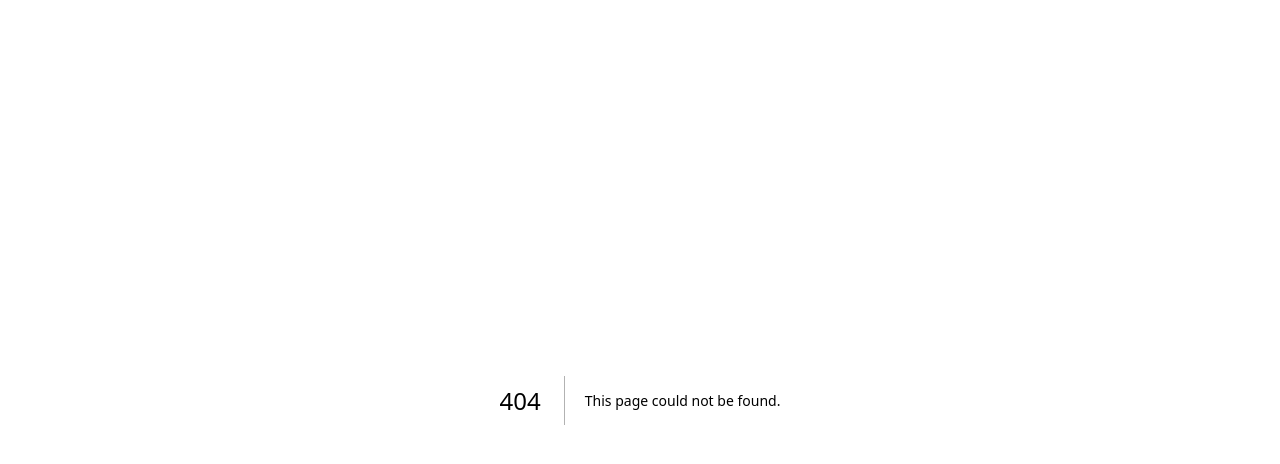
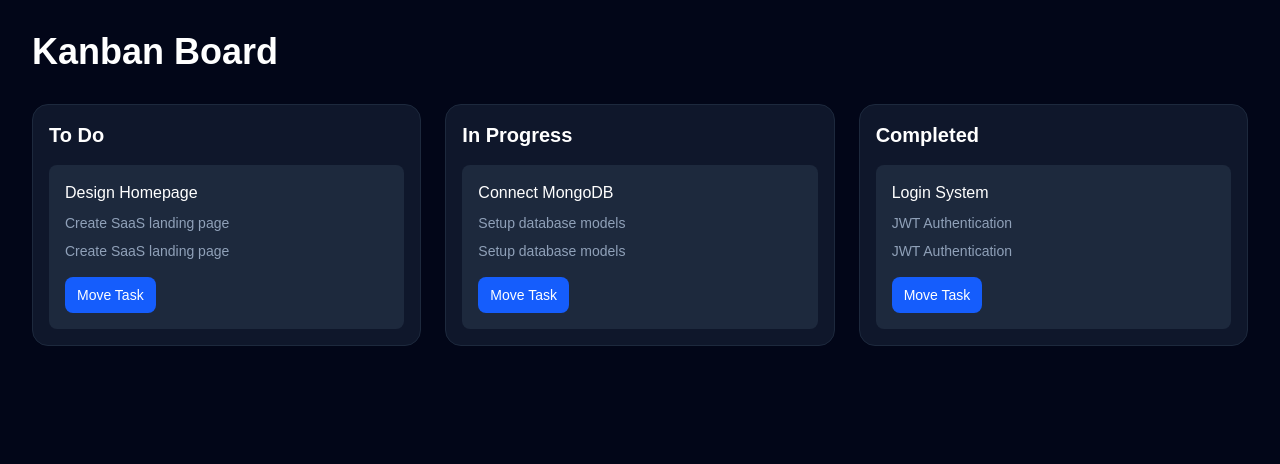
Before and after one commit to afridi-ishaq/Task-Management-Saas, a Next.js app: page /board in a window 1280 px wide. Before the commit this address had no page. Shown: the top 464 px of the page. Built offline with nearby package versions, Linux system fonts and the light colour scheme.

Commit message:
new updates

```diff
--- a/package.json
+++ b/package.json
@@ -16,7 +16,8 @@
     "mongoose": "^9.7.4",
     "next": "16.2.10",
     "react": "19.2.4",
-    "react-dom": "19.2.4"
+    "react-dom": "19.2.4",
+    "recharts": "^3.9.2"
   },
   "devDependencies": {
     "@tailwindcss/postcss": "^4",
--- /dev/null
+++ b/src/app/board/page.js
@@ -0,0 +1,90 @@
+"use client";
+
+import { useState } from "react";
+import KanbanColumn from "@/components/KanbanColumn";
+
+export default function BoardPage() {
+  const [tasks, setTasks] = useState([
+    {
+      id: 1,
+      title: "Design Homepage",
+      description: "Create SaaS landing page",
+      status: "todo",
+    },
+    {
+      id: 2,
+      title: "Connect MongoDB",
+      description: "Setup database models",
+      status: "in-progress",
+    },
+    {
+      id: 3,
+      title: "Login System",
+      description: "JWT Authentication",
+      status: "completed",
+    },
+  ]);
+
+  const moveTask = (id) => {
+    setTasks((prev) =>
+      prev.map((task) => {
+        if (task.id !== id) return task;
+
+        if (task.status === "todo") {
+          return {
+            ...task,
+            status: "in-progress",
+          };
+        }
+
+        if (task.status === "in-progress") {
+          return {
+            ...task,
+            status: "completed",
+          };
+        }
+
+        return {
+          ...task,
+          status: "todo",
+        };
+      })
+    );
+  };
+
+  return (
+    <div className="min-h-screen bg-slate-950 text-white p-8">
+      <h1 className="text-4xl font-bold mb-8">
+        Kanban Board
+      </h1>
+
+      <div className="grid md:grid-cols-3 gap-6">
+        <KanbanColumn
+          title="To Do"
+          tasks={tasks.filter(
+            (task) => task.status === "todo"
+          )}
+          moveTask={moveTask}
+        />
+
+        <KanbanColumn
+          title="In Progress"
+          tasks={tasks.filter(
+            (task) =>
+              task.status === "in-progress"
+          )}
+          moveTask={moveTask}
+        />
+
+        <KanbanColumn
+          title="Completed"
+          tasks={tasks.filter(
+            (task) =>
+              task.status === "completed"
+          )}
+          moveTask={moveTask}
+        />
+      </div>
+    </div>
+  );
+}
--- a/src/app/dashboard/page.jsx
+++ b/src/app/dashboard/page.jsx
@@ -1,5 +1,9 @@
 import Sidebar from "@/components/Sidebar";
 import LogoutButton from "@/components/LogoutButton";
+import StatsCard from "@/components/StatsCard";
+import TaskChart from "@/components/TaskChart";
+import RecentActivity from "@/components/RecentActivity";
+
 
 export default function DashboardPage() {
   return (
@@ -26,37 +30,32 @@ export default function DashboardPage() {
           </p>
 
           {/* Stats */}
-          <div className="grid md:grid-cols-3 gap-6 mt-10">
-            <div className="bg-slate-900 border border-slate-800 rounded-2xl p-6">
-              <h3 className="text-slate-400">
-                Total Projects
-              </h3>
+          <div className="grid md:grid-cols-4 gap-6 mt-10">
+            <StatsCard
+              title="Projects"
+              value="12"
+            />
 
-              <p className="text-4xl font-bold mt-4">
-                12
-              </p>
-            </div>
+            <StatsCard
+              title="Tasks"
+              value="128"
+            />
 
-            <div className="bg-slate-900 border border-slate-800 rounded-2xl p-6">
-              <h3 className="text-slate-400">
-                Total Tasks
-              </h3>
+            <StatsCard
+              title="Completed"
+              value="92"
+            />
 
-              <p className="text-4xl font-bold mt-4">
-                128
-              </p>
-            </div>
+            <StatsCard
+              title="Progress"
+              value="72%"
+            />
+          </div>
+          <div className="mt-10">
+            <TaskChart />
+          </div>
 
-            <div className="bg-slate-900 border border-slate-800 rounded-2xl p-6">
-              <h3 className="text-slate-400">
-                Completed
-              </h3>
-
-              <p className="text-4xl font-bold mt-4">
-                92
-              </p>
-            </div>
-          </div>
+          <RecentActivity />
 
           {/* Recent Tasks */}
           <div className="bg-slate-900 border border-slate-800 rounded-2xl p-6 mt-10">
--- /dev/null
+++ b/src/app/profile/page.jsx
@@ -0,0 +1,25 @@
+export default function ProfilePage() {
+  return (
+    <div className="min-h-screen bg-slate-950 text-white p-8">
+      <h1 className="text-4xl font-bold">
+        Profile
+      </h1>
+
+      <div className="mt-8 bg-slate-900 border border-slate-800 rounded-2xl p-6">
+        <div className="space-y-4">
+          <p>
+            <strong>Name:</strong> Muhammad Ishaq
+          </p>
+
+          <p>
+            <strong>Email:</strong> user@gmail.com
+          </p>
+
+          <p>
+            <strong>Role:</strong> User
+          </p>
+        </div>
+      </div>
+    </div>
+  );
+}
--- a/src/app/tasks/page.jsx
+++ b/src/app/tasks/page.jsx
@@ -1,6 +1,7 @@
 "use client";
 
 import { useState } from "react";
+import StatusBadge from "@/components/StatusBadge";
 
 export default function TasksPage() {
     const [tasks, setTasks] = useState([
@@ -63,14 +64,26 @@ export default function TasksPage() {
                     {tasks.map((task) => (
                         <div
                             key={task.id}
-              className="bg-slate-900 border border-slate-800 p-5 rounded-xl"
+                            className="bg-slate-800 p-4 rounded-lg"
                         >
-              <h3 className="font-semibold">
+                            <div className="flex justify-between items-center">
+                                <h3 className="font-medium">
                                     {task.title}
                                 </h3>
 
-              <p className="text-slate-400 mt-2">
-                {task.status}
+                                <StatusBadge
+                                    status={
+                                        title === "To Do"
+                                            ? "todo"
+                                            : title === "In Progress"
+                                                ? "in-progress"
+                                                : "completed"
+                                    }
+                                />
+                            </div>
+
+                            <p className="text-sm text-slate-400 mt-2">
+                                {task.description}
                             </p>
                         </div>
                     ))}
--- /dev/null
+++ b/src/components/KanbanColumn.jsx
@@ -0,0 +1,42 @@
+export default function KanbanColumn({
+    title,
+    tasks,
+    moveTask,
+}) {
+    return (
+        <div className="bg-slate-900 border border-slate-800 rounded-2xl p-4">
+            <h2 className="text-xl font-semibold mb-4">
+                {title}
+            </h2>
+
+            <div className="space-y-3">
+                {tasks.map((task) => (
+                    <div
+                        key={task.id}
+                        className="bg-slate-800 p-4 rounded-lg"
+                    >
+                        <h3 className="font-medium">
+                            {task.title}
+                        </h3>
+
+                        <p className="text-sm text-slate-400 mt-2">
+                            {task.description}
+                        </p>
+
+                        <p className="text-sm text-slate-400 mt-2">
+                            {task.description}
+                        </p>
+
+                        <button
+                            onClick={() => moveTask(task.id)}
+                            className="mt-4 bg-blue-600 px-3 py-2 rounded-lg text-sm"
+                        >
+                            Move Task
+                        </button>
+                    </div>
+
+                ))}
+            </div>
+        </div>
+    );
+}
--- /dev/null
+++ b/src/components/RecentActivity.js
@@ -0,0 +1,28 @@
+export default function RecentActivity() {
+  const activities = [
+    "Created TaskFlow SaaS Project",
+    "Added Authentication",
+    "Connected MongoDB",
+    "Created Tasks Module",
+    "Updated Dashboard",
+  ];
+
+  return (
+    <div className="bg-slate-900 border border-slate-800 rounded-2xl p-6 mt-10">
+      <h2 className="text-2xl font-semibold">
+        Recent Activity
+      </h2>
+
+      <div className="mt-6 space-y-4">
+        {activities.map((item, index) => (
+          <div
+            key={index}
+            className="bg-slate-800 p-4 rounded-lg"
+          >
+            {item}
+          </div>
+        ))}
+      </div>
+    </div>
+  );
+}
--- a/src/components/Sidebar.jsx
+++ b/src/components/Sidebar.jsx
@@ -11,6 +11,9 @@ export default function Sidebar() {
                 <Link href="/dashboard">
                     Dashboard
                 </Link>
+                <Link href="/profile">
+                    Profile
+                </Link>
 
                 <Link href="/projects">
                     Projects
@@ -20,6 +23,10 @@ export default function Sidebar() {
                     Tasks
                 </Link>
 
+                <Link href="/board">
+                    Board
+                </Link>
+
                 <Link href="/settings">
                     Settings
                 </Link>
--- /dev/null
+++ b/src/components/StatsCard.js
@@ -0,0 +1,16 @@
+export default function StatsCard({
+  title,
+  value,
+}) {
+  return (
+    <div className="bg-slate-900 border border-slate-800 rounded-2xl p-6">
+      <h3 className="text-slate-400">
+        {title}
+      </h3>
+
+      <p className="text-4xl font-bold mt-4">
+        {value}
+      </p>
+    </div>
+  );
+}
--- /dev/null
+++ b/src/components/StatusBadge.jsx
@@ -0,0 +1,17 @@
+export default function StatusBadge({
+  status,
+}) {
+  const styles = {
+    todo: "bg-red-600",
+    "in-progress": "bg-yellow-600",
+    completed: "bg-green-600",
+  };
+
+  return (
+    <span
+      className={`px-3 py-1 rounded-full text-sm ${styles[status]}`}
+    >
+      {status}
+    </span>
+  );
+}
--- /dev/null
+++ b/src/components/TaskChart.jsx
@@ -0,0 +1,49 @@
+"use client";
+
+import {
+  BarChart,
+  Bar,
+  XAxis,
+  YAxis,
+  Tooltip,
+  ResponsiveContainer,
+} from "recharts";
+
+const data = [
+  {
+    name: "Todo",
+    tasks: 15,
+  },
+  {
+    name: "Progress",
+    tasks: 8,
+  },
+  {
+    name: "Completed",
+    tasks: 22,
+  },
+];
+
+export default function TaskChart() {
+  return (
+    <div className="bg-slate-900 border border-slate-800 rounded-2xl p-6">
+      <h2 className="text-xl font-semibold mb-6">
+        Task Analytics
+      </h2>
+
+      <div className="h-80">
+        <ResponsiveContainer
+          width="100%"
+          height="100%"
+        >
+          <BarChart data={data}>
+            <XAxis dataKey="name" />
+            <YAxis />
+            <Tooltip />
+            <Bar dataKey="tasks" />
+          </BarChart>
+        </ResponsiveContainer>
+      </div>
+    </div>
+  );
+}
```
Also changed, not shown: 1 other file (tests, documents, lock files or other folders). Lines whose indentation alone changed are shown as unchanged.
